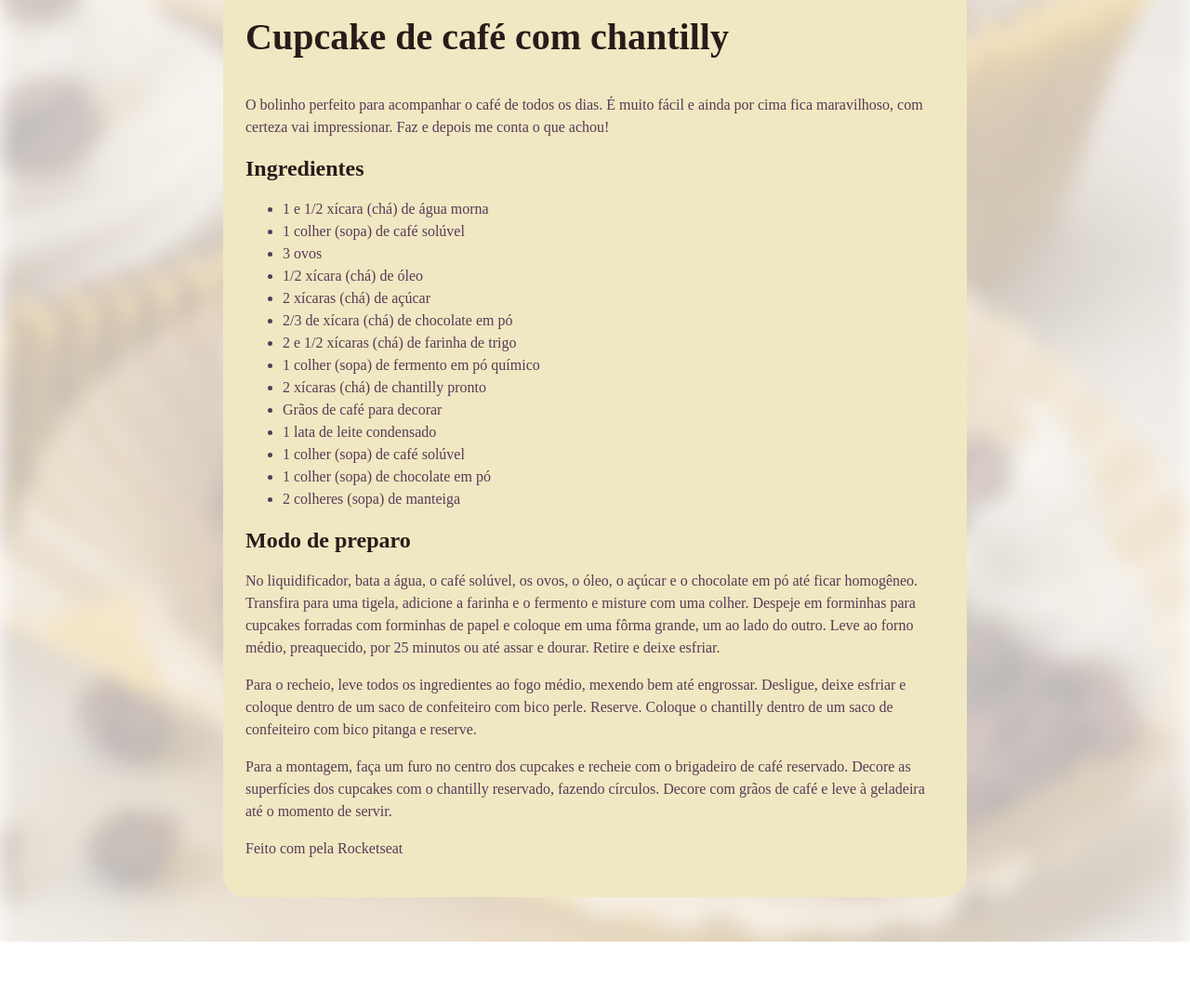
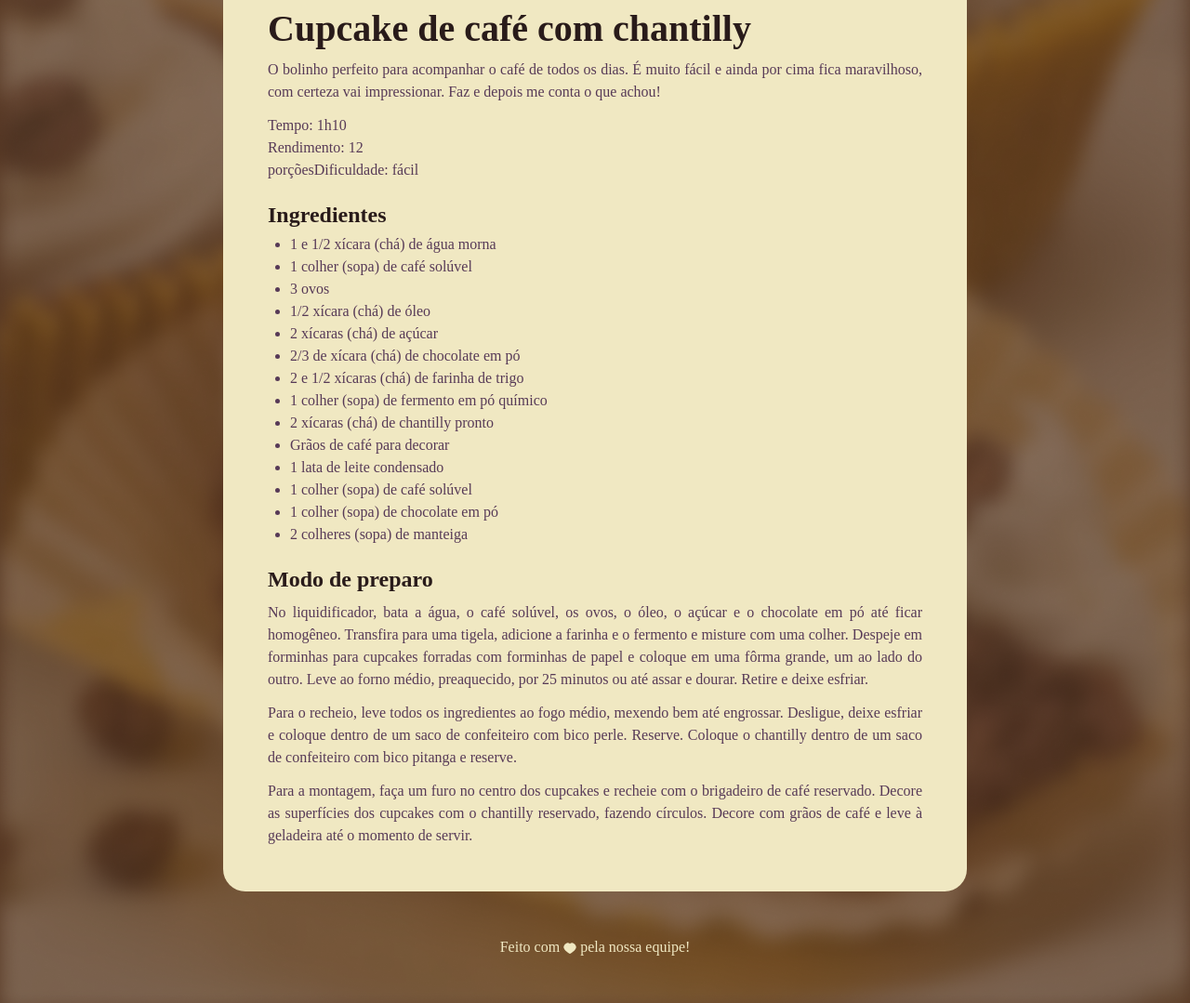
Before and after one commit to hgg8ghtr15/projeto1, a plain HTML site: page index.html in a window 1280 px wide. Shown: the part 500-1579 px from the top of the page at 93% size. Before the commit the page ends 1513 px from the top, so only its background shows below. Drawn offline with Linux system fonts and the light colour scheme; a web font is replaced by a local one.

Commit message:
Projeto Finalizado layout basico!

```diff
--- a/index.html
+++ b/index.html
@@ -15,13 +15,18 @@
   <body>
     <div id="page">
       <img src="assets/main-image.jpg" alt="" />
-      <main>
+      <main id="main">
         <section id="about">
           <h1>Cupcake de café com chantilly</h1>
           <p>
             O bolinho perfeito para acompanhar o café de todos os dias. É muito
             fácil e ainda por cima fica maravilhoso, com certeza vai
             impressionar. Faz e depois me conta o que achou!
+          </p>
+          <p>
+            Tempo: 1h10 <br>
+            Rendimento: 12 <br>
+            porçõesDificuldade: fácil <br>
           </p>
         </section>
         <section id="ingredients">
@@ -68,9 +73,11 @@
           </p>
         </section>
       </main>
-      <section>
-        <p>Feito com pela Rocketseat</p>
-      </section>
     </div>
+    <footer id="footer">
+      <p>Feito com
+        <img src="assets/Vector.svg" alt="coração" />
+        pela nossa equipe!</p>
+    </footer>
   </body>
 </html>
--- a/style.css
+++ b/style.css
@@ -7,9 +7,13 @@
     line-height: 150%;
     color: #573a57;
 }
+*{
+    margin: 0;
+    padding: 0;
+}
 
 body{
-    background-image: url(/assets/bg-image.jpg);
+    background-image: url(/assets/bg-image.png);
     background-size: cover;
     font-family: 'Alice';
 }
@@ -27,13 +31,47 @@ img {
     border-radius: 16px;
 }
 
+#main{
+    padding: 24px;
+    text-align: justify;
+}
+
+#about p + p{
+    margin-top: 12px;
+}
+
+#main section + section{
+    margin-top: 24px;
+}
+
 h1{
     line-height: 140%;
     font-size: 40px;
     color: var(--cor-segundaria);
+    margin-bottom: 4px;
 }
 
 h2{
     font-size: 24px;
     color: var(--cor-segundaria);
 }
+
+#ingredients ul, #preparation ol{
+    margin: 8px 0;
+    margin-left: 24px;
+}
+
+#preparation p{
+    margin-top: 12px;
+    text-align: justify;
+}
+
+#footer{
+    color: var(--cor-primaria);
+    text-align: center;
+    padding-bottom: 48px;
+}
+
+#footer img{
+    vertical-align: middle;
+}
```
Also changed, not shown: assets/Vector.svg (added), assets/bg-image.jpg (deleted), assets/bg-image.png (added).
